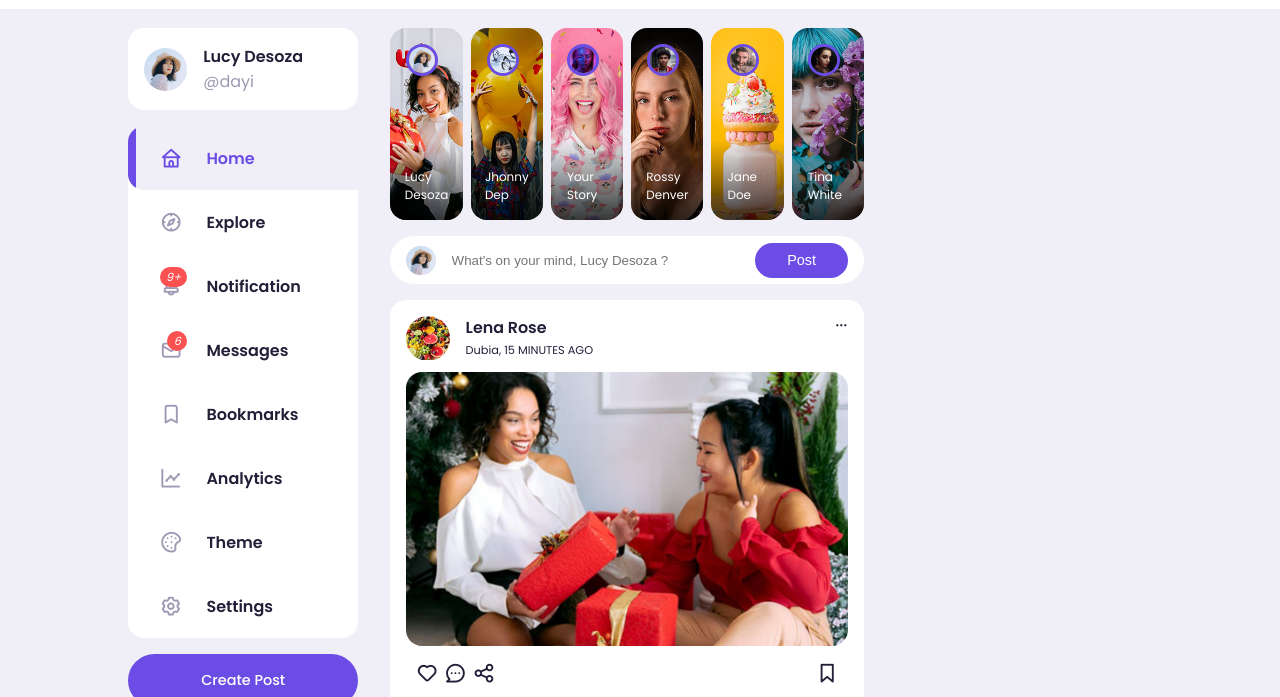
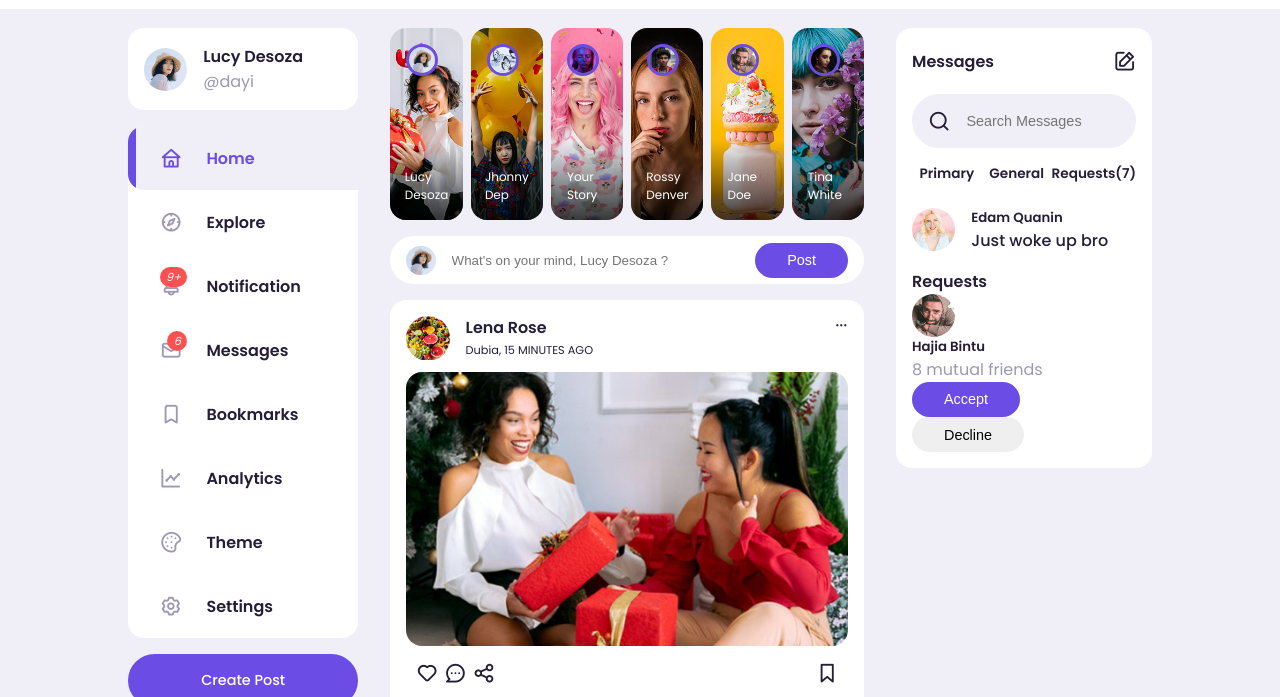
Before and after one commit to kirtirajingale/Social-Media-Facebook-Clone, a plain HTML site: page index.html in a window 1280 px wide. Shown: the part 58-755 px from the top of the page. Drawn offline with nearby package versions, Linux system fonts and the light colour scheme.

Commit message:
right section started

```diff
--- a/index.html
+++ b/index.html
@@ -541,8 +541,73 @@
                     <!-- ------End OF THE FEED -7 -->
                 </div>
             </div>
+
+
             <!-- ------------------ Right ------------- -->
             <div class="right">
+                <div class="messages">
+                    <div class="heading">
+                        <h4>Messages</h4><i class="uil uil-edit"></i>
+                    </div>
+                    <!-- ----------SEARCH BAR ---------- -->
+                    <div class="search-bar">
+                        <i class="uil uil-search"></i>
+                        <input type="search" placeholder="Search Messages" id="message-search">
+                    </div>
+                    <!-- ------------ MESSAGES CATEGORY -------- -->
+
+                    <div class="category">
+                        <h6 class="active">Primary</h6>
+                        <h6>General</h6>
+                        <h6 class="message-requests">Requests(7)</h6>
+                    </div>
+
+                    <!-- ----------- MESSAGES STARTS --------------- -->
+                    <div class="message">
+                        <div class="profile-photo">
+                            <img src="./images/profile-17.jpg">
+                        </div>
+                        <div class="message-body">
+                            <h5>Edam Quanin</h5>
+                            <p class="text-bold">Just woke up bro</p>
+                        </div>
+                    </div>
+                     <!-- ----------- MESSAGES ENDS--------------- -->
+
+                      <!-- ----------- FRIEND REQUEST --------------- -->
+
+                    <div class="friend-requests">
+                        <h4>Requests</h4>
+                        <div class="request">
+                            <div class="info">
+                                <div class="profile-photo">
+                                    <img src="./images/profile-15.jpg">
+                                </div>
+                                <div>
+                                    <h5>Hajia Bintu</h5>
+                                    <p class="text-muted">
+                                        8 mutual friends
+                                    </p>
+                                    <div class="action">
+                                        <button class="btn btn-primary">
+                                            Accept
+                                        </button>
+                                        <button class="btn">
+                                            Decline
+                                        </button>
+                                    </div>
+                                </div>
+                            </div>
+                        </div>
+                    </div>
+
+
+
+
+
+
+
+             </div>
 
             </div>
         </div>
--- a/style.css
+++ b/style.css
@@ -103,13 +103,13 @@ nav .container .log {
     font-weight: 800;
     color:var(--color-primary) ;
 }
-nav .search-bar{
+.search-bar{
     background: var(--color-light);
     border-radius: var(--boder-radius);
     padding: var(--search-padding);
 }
 
-nav .search-bar input[type="search"]{
+.search-bar input[type="search"]{
     background: transparent;
     width: 30vw;
     margin-left: 1rem;
@@ -419,3 +419,61 @@ main .container .left .profile{
 .middle .liked-by p{
     margin-left: 0.5rem;
 }
+
+
+/* --------------------- RIGHT SECTION ------------------------ */
+
+main .container .right{
+    height: max-content;
+    position: sticky;
+    top: var(--sticky-top-right);
+    bottom: 0;
+}
+
+.right .messages{
+    background: var(--color-white);
+    border-radius: var(--card-border-radius);
+    padding: var(--card-padding);
+}
+
+.right .messages .heading{
+    display: flex;
+    align-items: center;
+    justify-content: space-between;
+    margin-bottom: 1rem;
+}
+
+.right .messages i{
+    font-size: 1.4rem;
+}
+
+.right .messages .search-bar{
+    display: flex;
+    margin-bottom: 1rem;
+}
+
+.right .messages .category{
+    display: flex;
+    justify-content: space-between;
+    margin-bottom: 1rem;
+}
+.right .messages .category h6{
+    width: 100%;
+    text-align: center;
+    border-radius: 4px solid var(--color-light);
+    padding-bottom: 0.5rem;
+    font-size: 0.85rem;
+}
+.right .messages .category .active{
+    border-color: var(--color-dark);
+}
+.right .messages .message{
+    display: flex;
+    gap: 1rem;
+    margin-bottom: 1rem;
+    align-items: start;
+}
+
+.right .messages .message:last-child{
+    margin: 0;
+}
```
